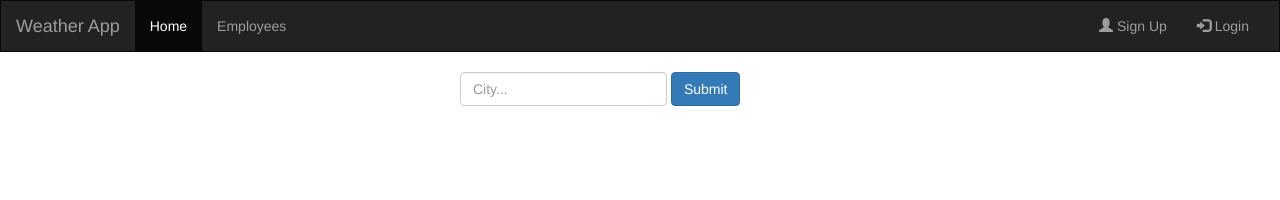
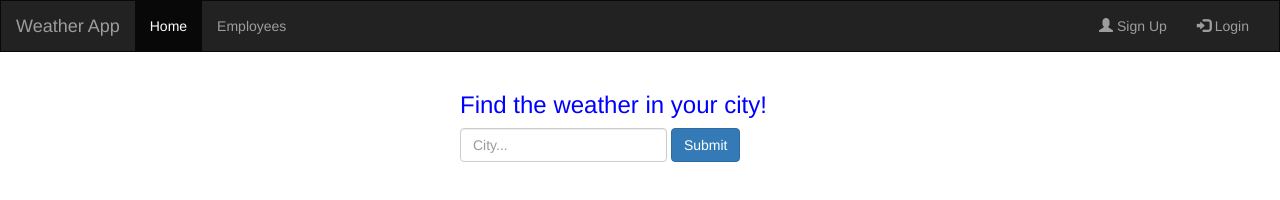
Before and after one commit to mattstermh93/Check-the-Weather-Application, a plain HTML site: page index.html in a window 1280 px wide. Drawn offline with nearby package versions, Linux system fonts and the light colour scheme.

Commit message:
added 'pick your city' to index

```diff
--- a/index.html
+++ b/index.html
@@ -24,6 +24,7 @@
     <div class="container">
       <div class="row">
         <div class="col-md-4 col-md-offset-4">
+          <h3> Find the weather in your city!</h3>
           <form action="" method="POST" class="form-inline" id="search_weather" role="form">
             <input id="city_search" class="form-control" type="text" placeholder="City..." />
             <input class="btn btn-primary" type="submit" value="Submit" />
--- a/static/css/main.css
+++ b/static/css/main.css
@@ -11,5 +11,9 @@
 }
 
 h1 {
-  color: red;
+  color: green;
 }
+
+h3 {
+  color: blue;
+}
```
